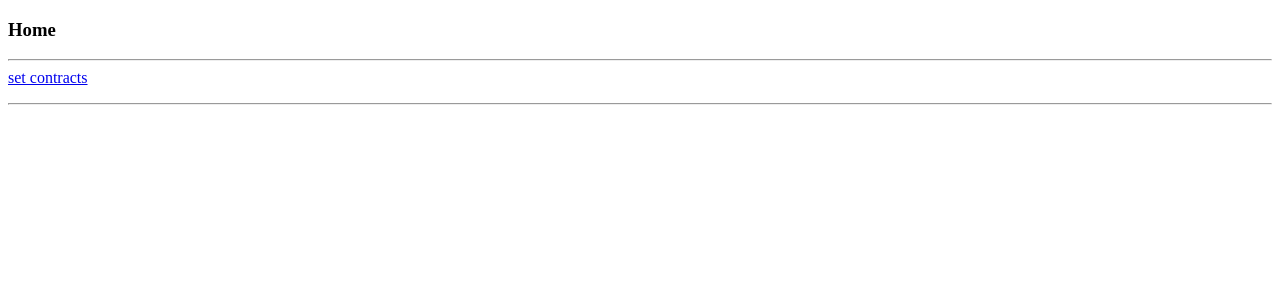
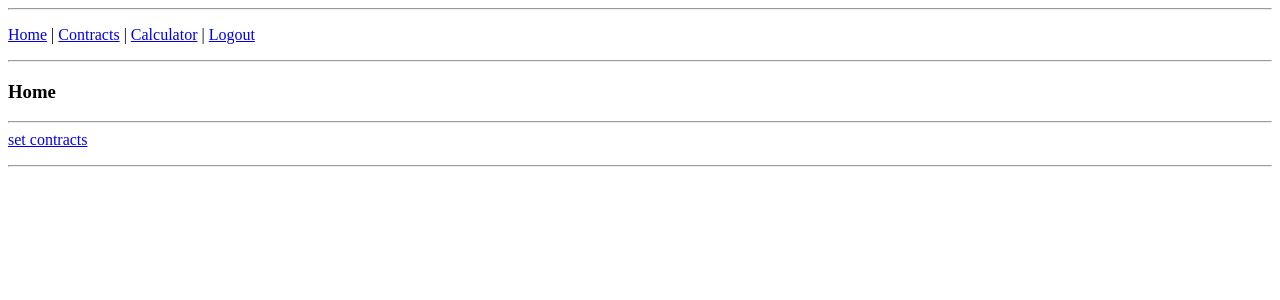
Before and after one commit to gnawhnehpets/dynastyff_flask, a Flask app: page / in a window 1280 px wide. Shown: the top 300 px of the page. Run offline with Flask 3, Linux system fonts and the light colour scheme; the visitor is signed in with stand-in values (Sample User, id 1); some libraries are stand-ins or nearby versions.

Commit message:
updated org

```diff
--- a/templates/home.html
+++ b/templates/home.html
@@ -11,6 +11,22 @@
 
 
 <body>
+    <div class="container mt-5">
+        <hr>
+        <div class="row mb-3">
+            <nav class="nav-center">
+                <p><a href="/home">Home</a> | <a href="/setcontracts">Contracts</a> | <a href="/calculator">Calculator</a> | <a href="/logout">Logout</a> </p>
+                <!-- <table>
+                    <tr>
+                        <td><a href="/home">Home</a></td>
+                        <td><a href="/calculator">Calculator</a></td>
+                        <td><a href="/logout">Logout</a></td>
+                    </tr>
+                </table> -->
+            </nav>
+        </div>
+        <hr>
+    </div>
     <h3>Home</h3>
     <hr>
     <nav>
```
Also changed, not shown: api/index.py (renamed from app.py).
